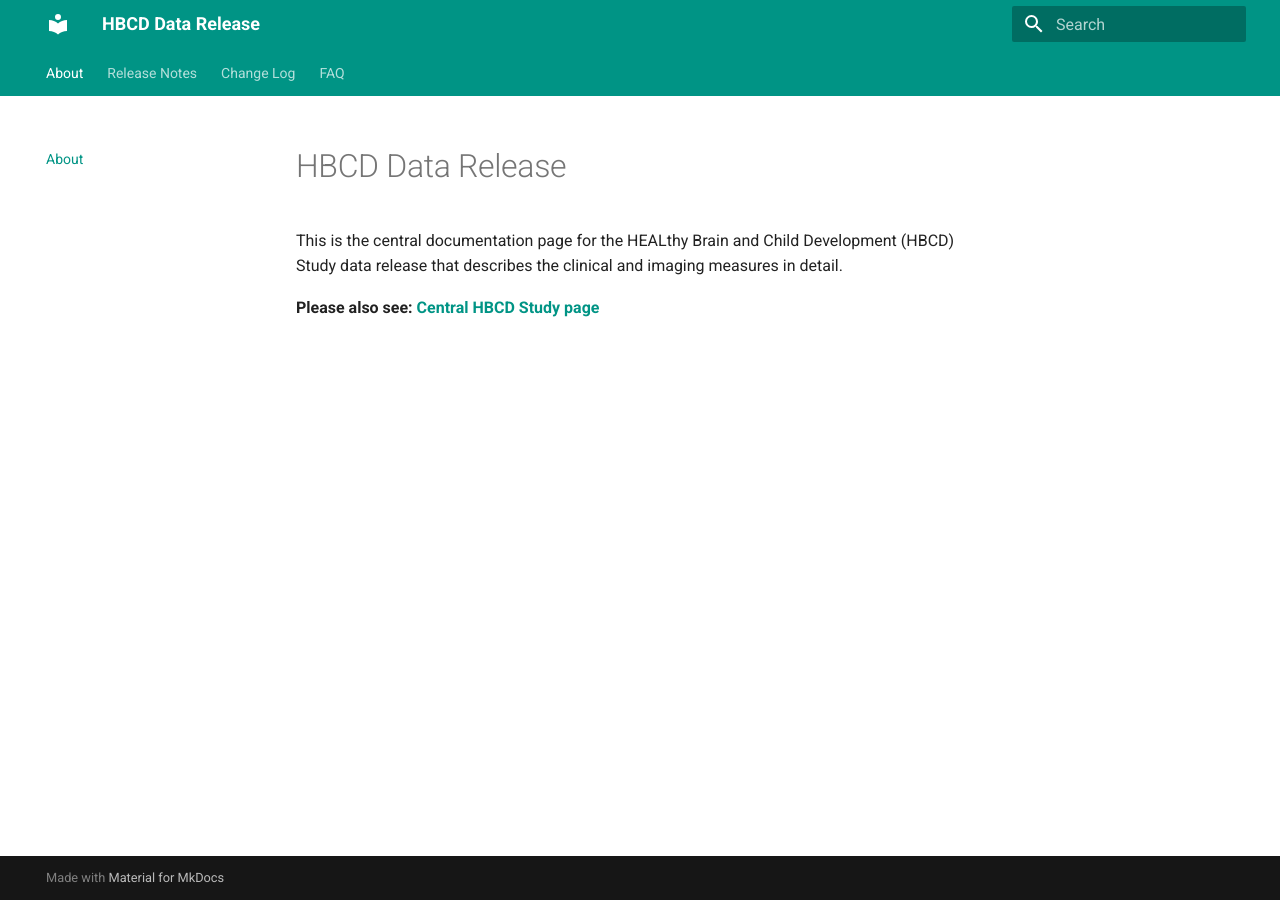
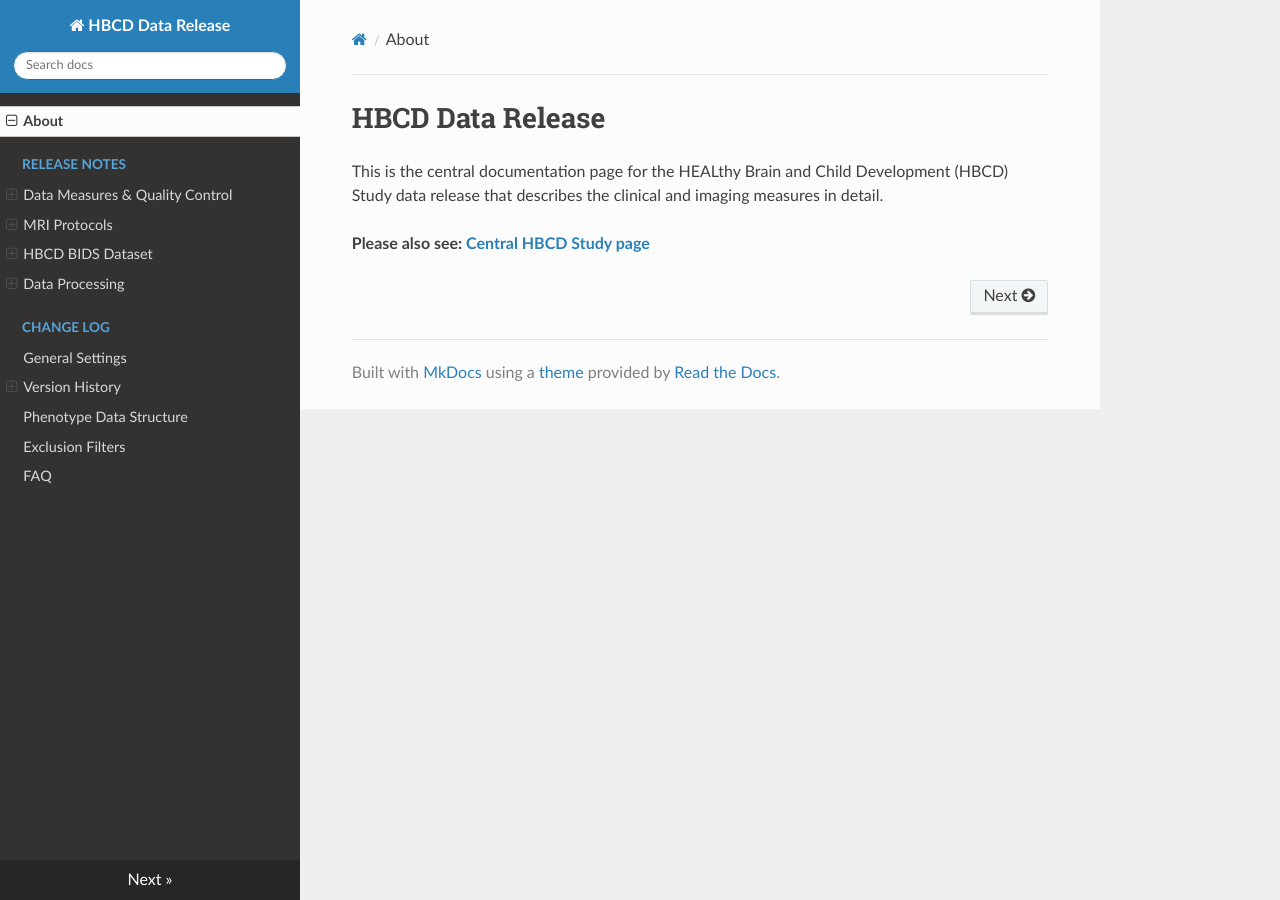
Before and after one commit to mattcieslak/hbcd-docs, an MkDocs documentation site: the page built from docs/index.md, in a window 1280 px wide. Built offline with MkDocs 1.6.1, drawn with Linux system fonts in a browser that asks for light colours; nearby versions of some CDN libraries.

Commit message:
mkdocs.yml change back to readthedocs theme

```diff
--- a/mkdocs.yml
+++ b/mkdocs.yml
@@ -1,15 +1,6 @@
 site_name: HBCD Data Release
 
-theme:
-  name: material
-  palette:
-    primary: teal
-    accent: pink
-  features:
-    - navigation.tabs
-    - navigation.path
-    - version
-
+theme: readthedocs
 markdown_extensions:
   - def_list
   - pymdownx.tasklist:
```
